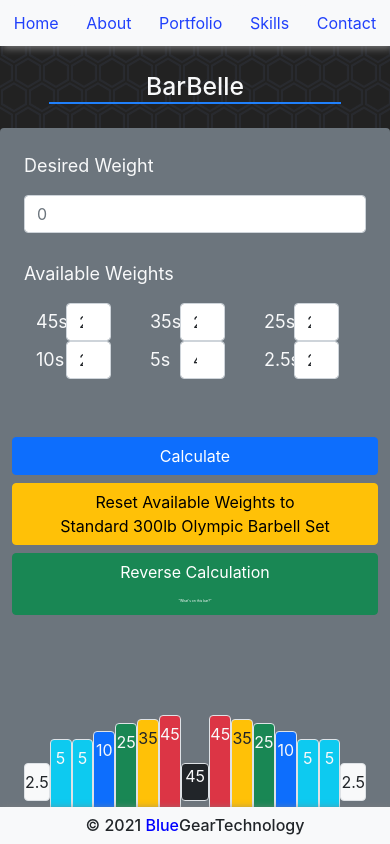
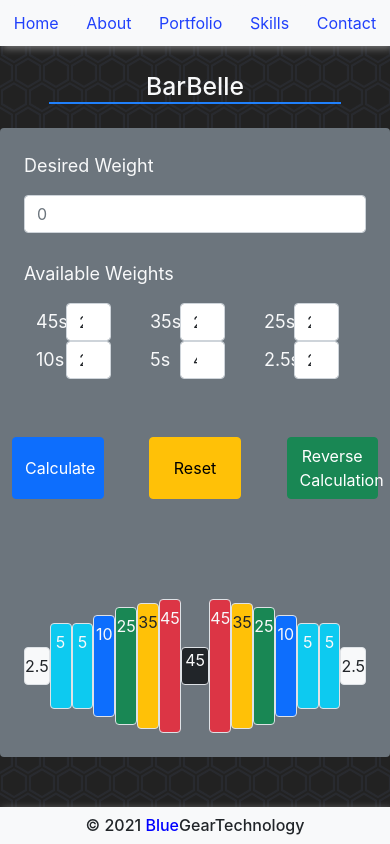
Before and after one commit to bluegeartechnology/portfolio, a React (Create React App) app: page /BarBelle in a window 390 px wide. Built offline with nearby package versions, Linux system fonts and the light colour scheme.

Commit message:
Modified BarBelle's button scaling for better mobile friendliness.

```diff
--- a/src/pages/projects/BarBelle.js
+++ b/src/pages/projects/BarBelle.js
@@ -374,9 +374,10 @@ const BarBelle = () => {
                     <br />
                     <br />
                     <div className="d-flex row justify-content-between">
-                        <button className="btn btn-primary col-12 col-lg-2 my-1" onClick={(e) => calculateWeights(e)}>Calculate</button>
-                        <button className="btn btn-warning col-12 col-lg-4 my-1" onClick={(e) => setStandardOlympic(e)}>Reset Available Weights to <br />Standard 300lb Olympic Barbell Set</button>
-                        <button className="btn btn-success col-12 col-lg-2 my-1" onClick={(e) => reverseCalculateWeights(e)}>Reverse Calculation<br /><span style={{ 'font-size': '0.85vw' }}>"What's on this bar?"</span> </button>
+                        <button className="btn btn-primary col-3 col-lg-2 my-1" onClick={(e) => calculateWeights(e)}>Calculate</button>
+                        <button className="btn btn-warning col-3 col-lg-4 my-1" onClick={(e) => setStandardOlympic(e)}>Reset {document.body.clientWidth > 1024 ? `Available Weights to Standard 300lb Olympic Barbell Set` : ''} </button>
+                        {/* {<br /><span style={{ 'font-size': '0.85vw' }}>"What's on this bar?"</span>} */}
+                        <button className="btn btn-success col-3 col-lg-2 my-1" onClick={(e) => reverseCalculateWeights(e)}>Reverse Calculation</button>
                     </div>
 
                     <div id="finalWeights" className='p-4 mx-auto col-10 text-center '></div>
```
